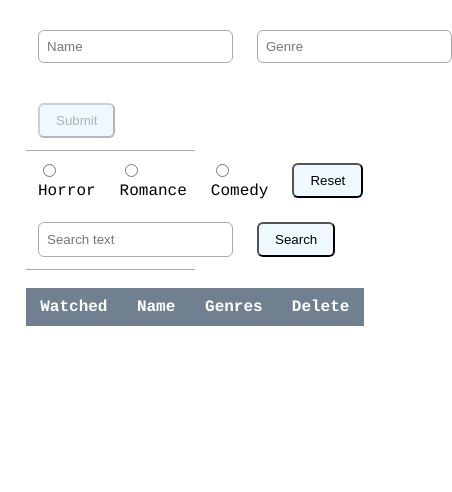
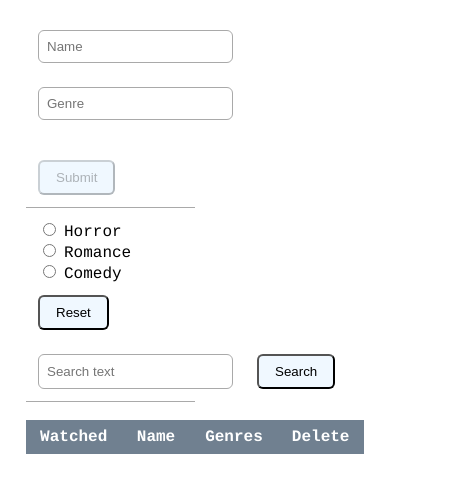
Before and after one commit to vicsmr/frontend-test, a React app: page / in a window 390 px wide. Shown: the whole page, 452 px wide, since content can reach past the window. Built offline with nearby package versions, Linux system fonts and the light colour scheme.

Commit message:
Update styes

```diff
--- a/src/containers/movie_form.js
+++ b/src/containers/movie_form.js
@@ -83,7 +83,7 @@ class MovieForm extends Component {
 	render() {
 		return (
 			<div className="section">
-				<form onSubmit={this.preventSubmit} className="flex">
+				<form onSubmit={this.preventSubmit} className="flex block-mobile">
 					<input
 						placeholder="Name"
 						name="name"
--- a/src/containers/movies_filter.js
+++ b/src/containers/movies_filter.js
@@ -29,7 +29,7 @@ class MoviesFilter extends Component {
 
 	render() {
 		return (
-			<div className="flex">
+			<div className="flex block-mobile margin-top">
 				<RadioButton name={GENRE} id={HORROR} title="Horror" value={HORROR} filter={this.state.filter}
 					changeFilterGenre={this.changeFilterGenre}
 				/>
--- a/style/style.css
+++ b/style/style.css
@@ -75,8 +75,20 @@ th {
 
 tr:nth-child(even) {background-color: #f2f2f2;}
 
+.margin-top {
+  margin-top: 12px;;
+}
+
+ul, li {
+  list-style-type: none;
+}
+
 @media (max-width: 600px) {
   th, td, td > div {
-    padding: 10px;
+    padding: 8px;
+  }
+
+  .block-mobile {
+    display: block;
   }
 }
```
